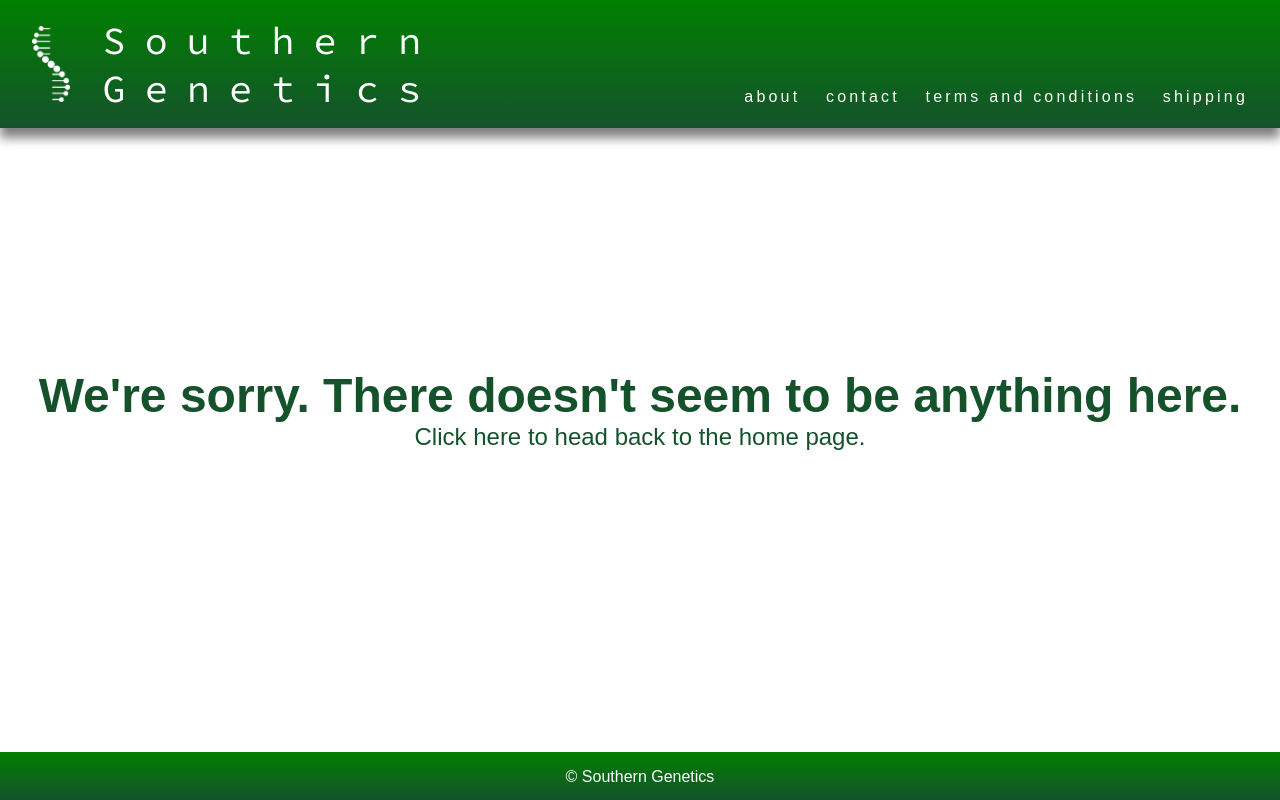
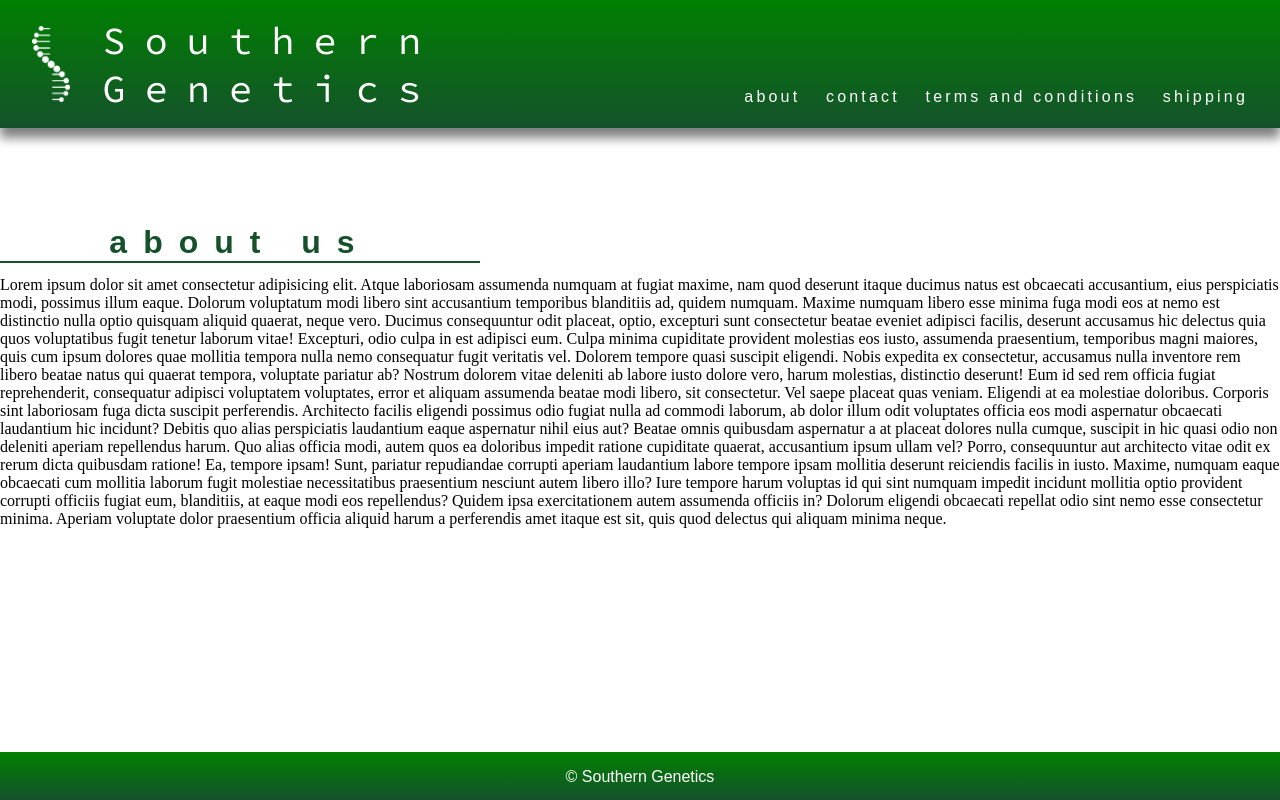
Before and after one commit to JoshuaMeeks/sogen-reptiles, a React (Create React App) app: page /about in a window 1280 px wide. Built offline with nearby package versions, Linux system fonts and the light colour scheme.

Commit message:
Add About component

```diff
--- a/src/App.js
+++ b/src/App.js
@@ -4,6 +4,7 @@ import './App.css';
 import data from './data.json';
 import { Hero } from "./components/Hero";
 import { Navbar } from "./components/Navbar";
+import { About } from "./components/About";
 import { Card } from "./components/Card";
 import { Error } from "./components/Error";
 import { Description } from "./components/Description";
@@ -37,6 +38,12 @@ function App() {
                 setAvailability={setAvailability}
                 data={data}
               />
+            }
+          />
+          <Route
+            path="/about"
+            element={
+              <About />
             }
           />
           <Route
--- /dev/null
+++ b/src/components/About.js
@@ -0,0 +1,21 @@
+import React from 'react'
+
+export const About = () => {
+  return (
+    <div className="about-container">
+      <h1 className='title'>about us</h1>
+      <p>Lorem ipsum dolor sit amet consectetur adipisicing elit. Atque laboriosam assumenda numquam at fugiat maxime, nam quod deserunt itaque ducimus natus est obcaecati accusantium, eius perspiciatis modi, possimus illum eaque.
+      Dolorum voluptatum modi libero sint accusantium temporibus blanditiis ad, quidem numquam. Maxime numquam libero esse minima fuga modi eos at nemo est distinctio nulla optio quisquam aliquid quaerat, neque vero.
+      Ducimus consequuntur odit placeat, optio, excepturi sunt consectetur beatae eveniet adipisci facilis, deserunt accusamus hic delectus quia quos voluptatibus fugit tenetur laborum vitae! Excepturi, odio culpa in est adipisci eum.
+      Culpa minima cupiditate provident molestias eos iusto, assumenda praesentium, temporibus magni maiores, quis cum ipsum dolores quae mollitia tempora nulla nemo consequatur fugit veritatis vel. Dolorem tempore quasi suscipit eligendi.
+      Nobis expedita ex consectetur, accusamus nulla inventore rem libero beatae natus qui quaerat tempora, voluptate pariatur ab? Nostrum dolorem vitae deleniti ab labore iusto dolore vero, harum molestias, distinctio deserunt!
+      Eum id sed rem officia fugiat reprehenderit, consequatur adipisci voluptatem voluptates, error et aliquam assumenda beatae modi libero, sit consectetur. Vel saepe placeat quas veniam. Eligendi at ea molestiae doloribus.
+      Corporis sint laboriosam fuga dicta suscipit perferendis. Architecto facilis eligendi possimus odio fugiat nulla ad commodi laborum, ab dolor illum odit voluptates officia eos modi aspernatur obcaecati laudantium hic incidunt?
+      Debitis quo alias perspiciatis laudantium eaque aspernatur nihil eius aut? Beatae omnis quibusdam aspernatur a at placeat dolores nulla cumque, suscipit in hic quasi odio non deleniti aperiam repellendus harum.
+      Quo alias officia modi, autem quos ea doloribus impedit ratione cupiditate quaerat, accusantium ipsum ullam vel? Porro, consequuntur aut architecto vitae odit ex rerum dicta quibusdam ratione! Ea, tempore ipsam!
+      Sunt, pariatur repudiandae corrupti aperiam laudantium labore tempore ipsam mollitia deserunt reiciendis facilis in iusto. Maxime, numquam eaque obcaecati cum mollitia laborum fugit molestiae necessitatibus praesentium nesciunt autem libero illo?
+      Iure tempore harum voluptas id qui sint numquam impedit incidunt mollitia optio provident corrupti officiis fugiat eum, blanditiis, at eaque modi eos repellendus? Quidem ipsa exercitationem autem assumenda officiis in?
+      Dolorum eligendi obcaecati repellat odio sint nemo esse consectetur minima. Aperiam voluptate dolor praesentium officia aliquid harum a perferendis amet itaque est sit, quis quod delectus qui aliquam minima neque.</p>
+    </div>
+  )
+}
--- a/src/components/Description.css
+++ b/src/components/Description.css
@@ -2,7 +2,7 @@
   font-family: sans-serif;
   display: flex;
   justify-content: center;
-  margin: 2em 0 2em 0;
+  margin: 2em 0 8em 0;
   gap: 2em;
 }
 
```
